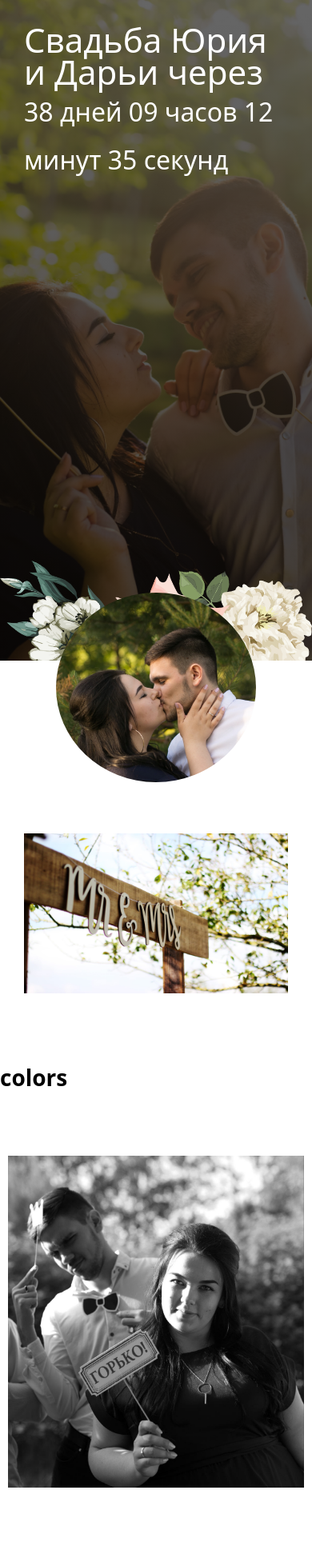
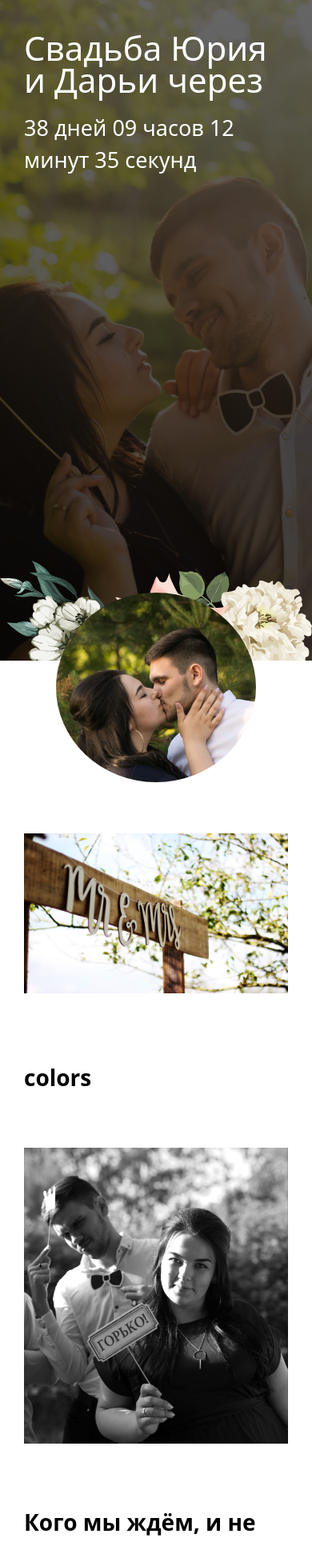
Before and after one commit to molodec08/weddingProject, a Vue app in the folder client/: page / in a window 390 px wide. Shown: the part 18-1956 px from the top of the page at 80% size. Built offline with nearby package versions, Linux system fonts and the light colour scheme; no server answers.

Commit message:
change styles

```diff
--- a/client/src/assets/component/Home/colors.css
+++ b/client/src/assets/component/Home/colors.css
@@ -31,6 +31,7 @@
 
 @media (max-width:767px) {
   .colors-block {
+    margin: 0 30px;
     grid-template-rows: 50px auto 50px;
     grid-template-columns: repeat(4, minmax(0, 1fr));
     grid-auto-flow: row;
--- a/client/src/assets/component/Home/guests.css
+++ b/client/src/assets/component/Home/guests.css
@@ -35,9 +35,15 @@
     .item {
         width: 35%;
     }
+    .guests {
+        background-repeat: repeat;
+    }
 }
 
 @media (max-width:767px) {
+    .container h2 {
+        margin: 10px 30px;
+    }
     .guests-list {
         margin: 0 30px;
     }
--- a/client/src/assets/component/Home/header.css
+++ b/client/src/assets/component/Home/header.css
@@ -110,8 +110,9 @@
     line-height: 40px;
   }
   .header__content p {
-    font-size: 32px;
-    line-height: 60px;
+    margin-top: 20px;
+    font-size: 27px;
+    line-height: 40px;
   }
   .round-img {
     width: 250px;
```
